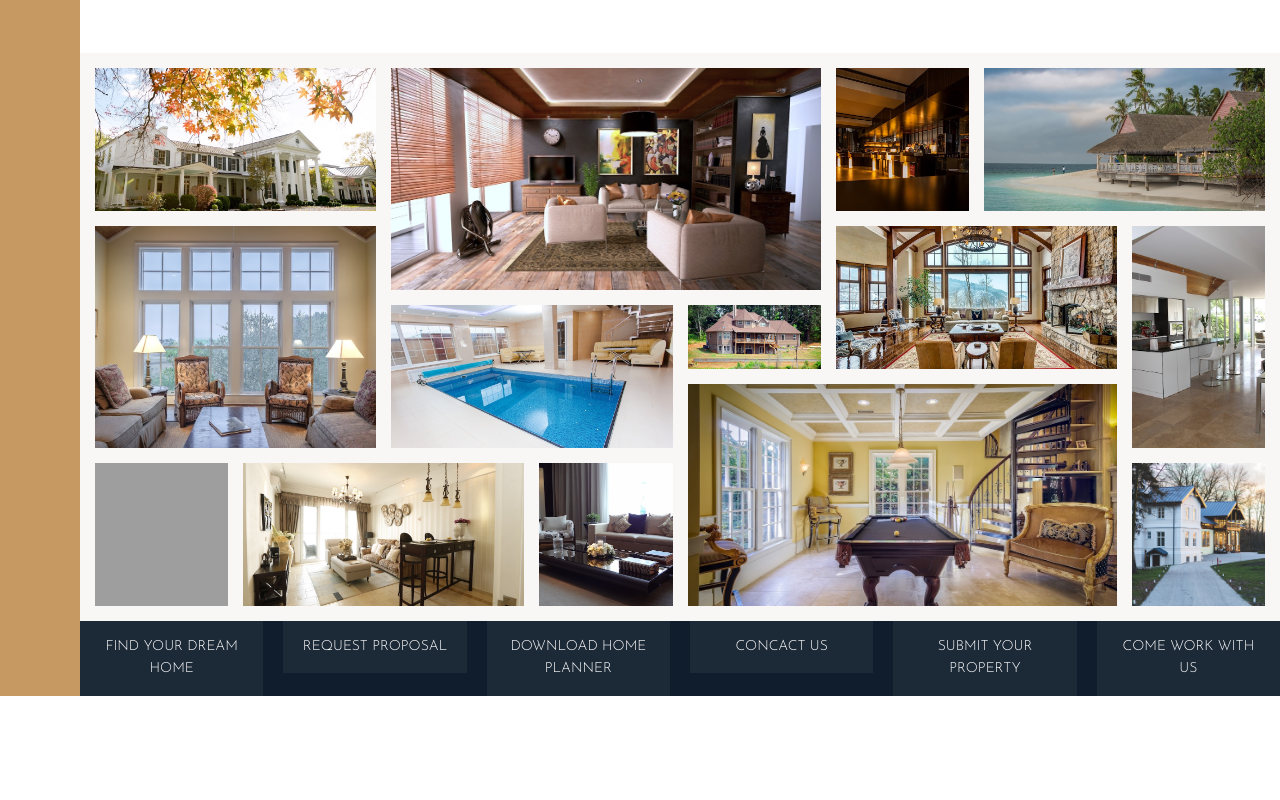
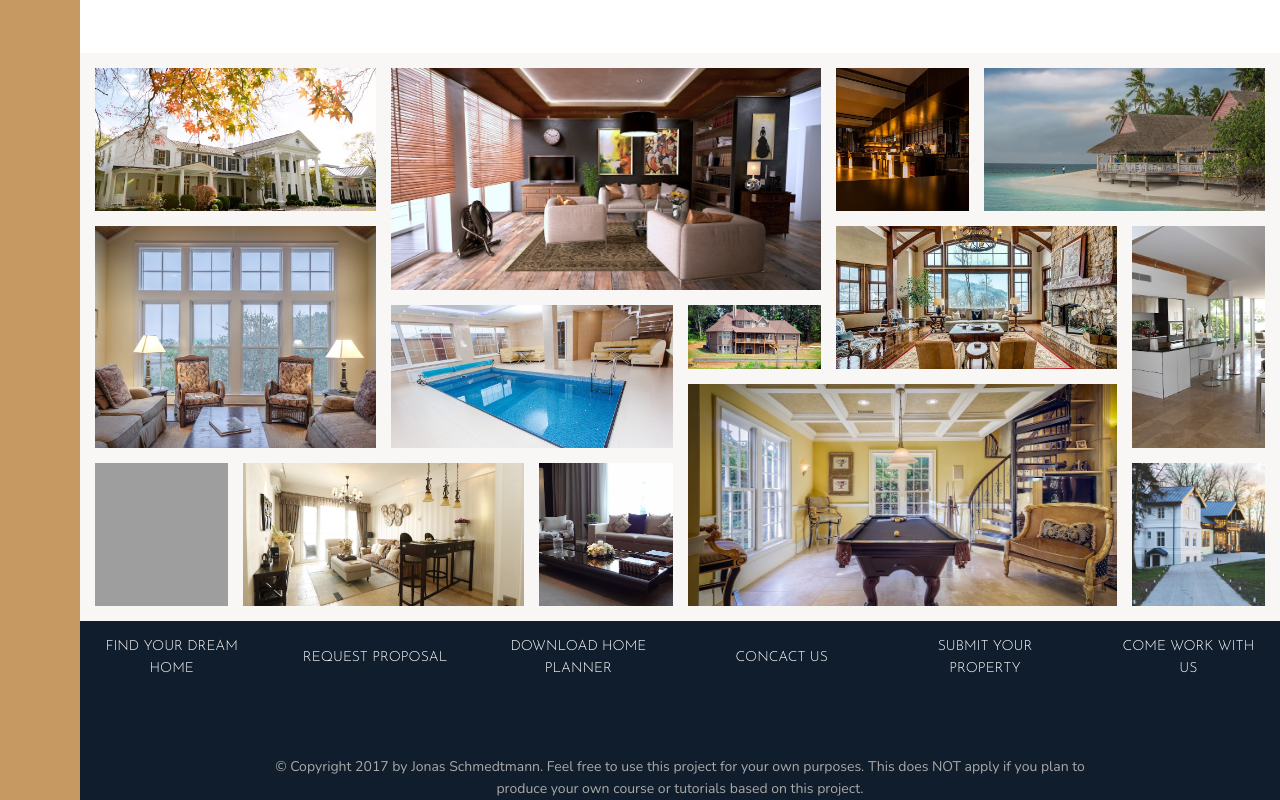
Before and after one commit to JosephiusX/Jonas-Sass, a website: page Nexter/starter/index.html in a window 1280 px wide. Shown: the part 2866-3666 px from the top of the page. Before the commit the page ends 3562 px from the top, so only its background shows below. Drawn offline with nearby package versions, Linux system fonts and the light colour scheme; files that its build step writes are made by us from their sources; grey boxes are pictures that could not be loaded.

Commit message:
116. Building the Footer

```diff
--- a/Nexter/starter/index.html
+++ b/Nexter/starter/index.html
@@ -361,6 +361,9 @@
                 <li class="nav__item"><a href="#" class="nav__link">Submit your property</a></li>
                 <li class="nav__item"><a href="#" class="nav__link">Come work with us</a></li>
             </ul>
+            <p class="copyright">
+                &copy; Copyright 2017 by Jonas Schmedtmann. Feel free to use this project for your own purposes. This does NOT apply if you plan to produce your own course or tutorials based on this project.
+            </p>
         </footer>
 
     </body>
--- a/Nexter/starter/sass/_footer.scss
+++ b/Nexter/starter/sass/_footer.scss
@@ -9,6 +9,7 @@
     display: grid;
     grid-template-columns: repeat(auto-fit, minmax(15rem, 1fr));
     grid-gap: 2rem;
+    align-items: center;
 
     &__link:link,
     &__link:visited {
@@ -20,7 +21,22 @@
         text-align: center;
         padding: 1.5rem;
         display: block;
+        transition: all .2s;
+    }
 
-        background-color: rgba(#fff, .05)
+    &__link:hover,
+    &__link:active {
+        background-color: rgba(#fff, .05);
+        transform: translateY(-3px);
     }
 }
+
+.copyright {
+    font-size: 1.4rem;
+    color: $color-grey-light-2;
+    margin-top: 6rem;
+    margin-right: auto;
+    margin-left: auto;
+    text-align: center;
+    width: 70%;
+}
```
